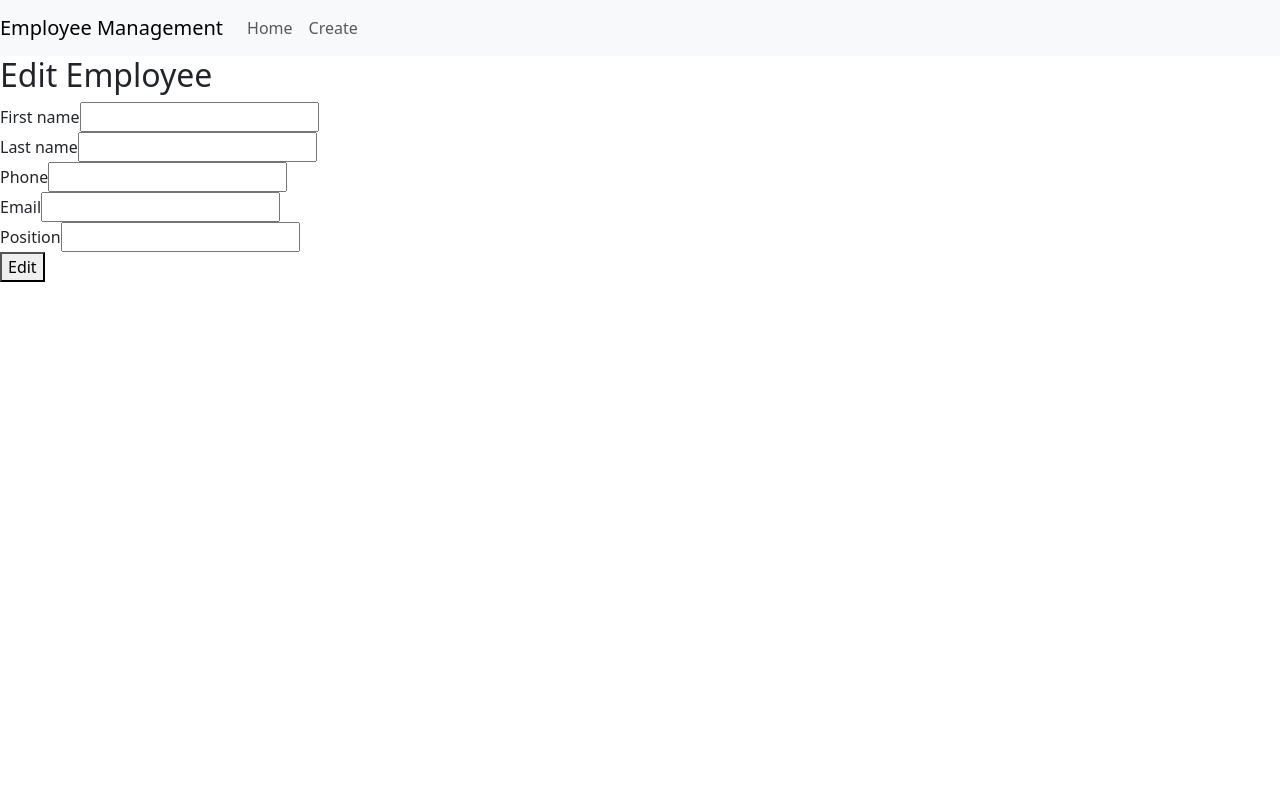
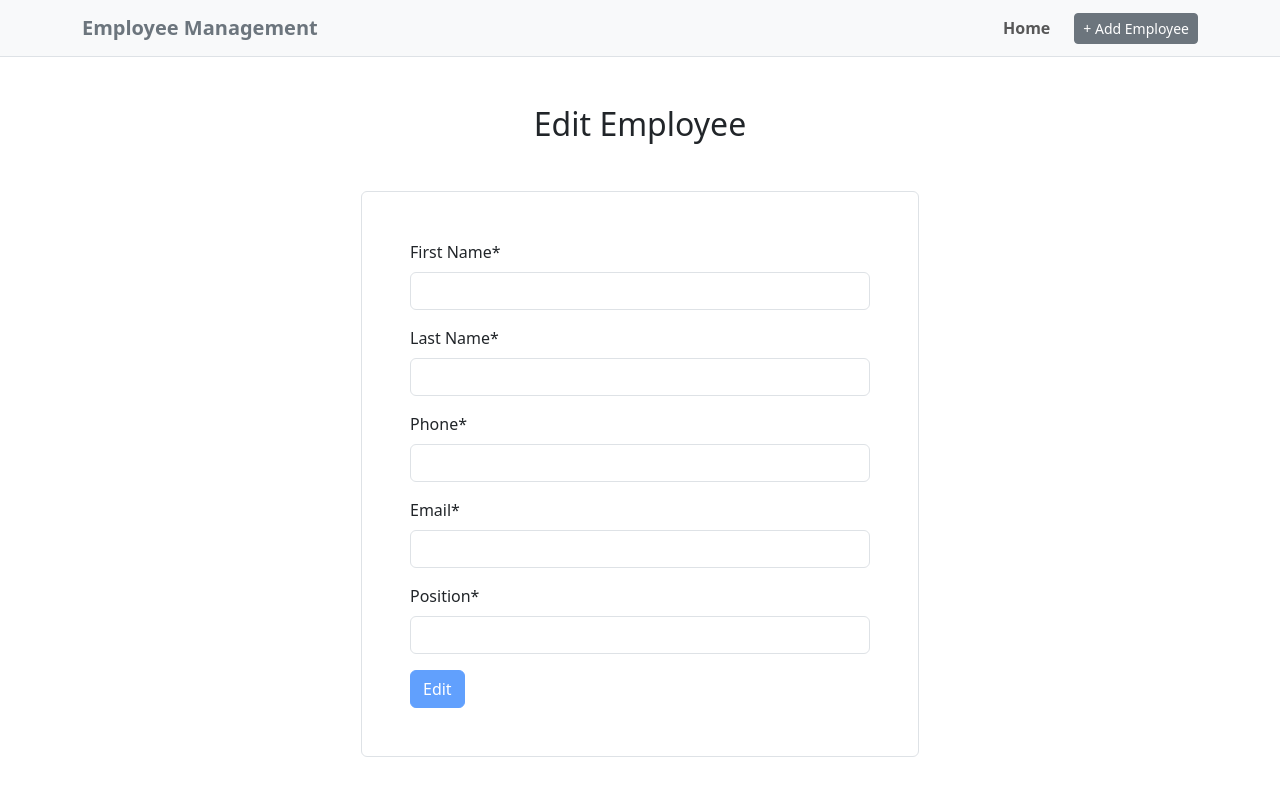
Before and after one commit to Adam2318/EmployeeManagementApp, an Angular app in the folder employee-management-app/: page /edit/1 in a window 1280 px wide. Shown: the top 796 px of the page. Built offline with nearby package versions, Linux system fonts and the light colour scheme; no server answers.

Commit message:
styling the pages

```diff
--- a/employee-management-app/src/app/app.html
+++ b/employee-management-app/src/app/app.html
@@ -1,19 +1,34 @@
-<nav class="navbar navbar-expand-lg navbar-light bg-light">
-    <a class="navbar-brand" href="#">Employee Management</a>
-    <button class="navbar-toggler" type="button" data-toggle="collapse" data-target="#navbarNav"
-        aria-controls="navbarNav" aria-expanded="false" aria-label="Toggle navigation">
+<nav class="navbar navbar-expand-lg navbar-light bg-light border-bottom">
+    <div class="container">
+
+        <a class="navbar-brand fw-semibold text-secondary" routerLink="/">
+            Employee Management
+        </a>
+
+        <button class="navbar-toggler" type="button" data-bs-toggle="collapse" data-bs-target="#navbarNav">
             <span class="navbar-toggler-icon"></span>
         </button>
+
         <div class="collapse navbar-collapse" id="navbarNav">
-        <ul class="navbar-nav">
-            <li class="nav-item active">
-                <a class="nav-link" routerLink="/">Home</a>
+            <ul class="navbar-nav ms-auto align-items-center">
+
+                <li class="nav-item">
+                    <a class="nav-link" routerLink="/" routerLinkActive="fw-bold">
+                        Home
+                    </a>
                 </li>
-            <li class="nav-item">
-                <a class="nav-link" routerLink="/create">Create</a>
+
+                <li class="nav-item ms-3">
+                    <a class="btn btn-secondary btn-sm" routerLink="/create">
+                        + Add Employee
+                    </a>
                 </li>
+
             </ul>
+        </div>
     </div>
 </nav>
 
-<router-outlet />
+<div class="container mt-4">
+    <router-outlet></router-outlet>
+</div>
--- a/employee-management-app/src/app/employee-form/employee-form.html
+++ b/employee-management-app/src/app/employee-form/employee-form.html
@@ -1,32 +1,81 @@
-<h2>{{isEditing? 'Edit' : 'Create'}} Employee</h2>
+<h2 class="text-center my-5">
+    {{ isEditing ? 'Edit' : 'Create' }} Employee
+</h2>
 
-@if (errorMessage)
-{
-<div>
-    {{errorMessage}}
+@if (errorMessage) {
+<div class="text-danger text-center mb-3">
+    {{ errorMessage }}
 </div>
 }
 
+<form (ngSubmit)="onSubmit()" #employeeForm="ngForm" class="border rounded p-5 w-50 mb-5 mx-auto">
 
-<form (ngSubmit)="onSubmit()">
-    <div>
-        <label>First name</label>
-        <input type="text" name="firstName" [(ngModel)]="employee.firstName"/>
-    </div><div>
-        <label>Last name</label>
-        <input type="text" name="lastName" [(ngModel)]="employee.lastName"/>
+    <div class="mb-3">
+        <label class="form-label">First Name*</label>
+        <input required #firstName="ngModel" class="form-control" type="text" name="firstName"
+            [(ngModel)]="employee.firstName" />
+
+        @if (firstName.invalid && (firstName.touched || firstName.dirty)) {
+        <div class="text-danger">
+            First Name is required.
+        </div>
+        }
     </div>
-    <div>
-        <label>Phone</label>
-        <input type="phone" name="phone" [(ngModel)]="employee.phone"/>
+
+    <div class="mb-3">
+        <label class="form-label">Last Name*</label>
+        <input required #lastName="ngModel" class="form-control" type="text" name="lastName"
+            [(ngModel)]="employee.lastName" />
+
+        @if (lastName.invalid && (lastName.touched || lastName.dirty)) {
+        <div class="text-danger">
+            Last Name is required.
+        </div>
+        }
     </div>
-    <div>
-        <label>Email</label>
-        <input type="email" name="email" [(ngModel)]="employee.email"/>
+
+    <div class="mb-3">
+        <label class="form-label">Phone*</label>
+        <input required #phone="ngModel" class="form-control" type="tel" name="phone" [(ngModel)]="employee.phone" />
+
+        @if (phone.invalid && (phone.touched || phone.dirty)) {
+        <div class="text-danger">
+            Phone is required.
+        </div>
+        }
     </div>
-    <div>
-        <label>Position</label>
-        <input type="text" name="position" [(ngModel)]="employee.position"/>
+
+    <div class="mb-3">
+        <label class="form-label">Email*</label>
+        <input required email #email="ngModel" class="form-control" type="email" name="email"
+            [(ngModel)]="employee.email" />
+
+        @if (email.invalid && (email.touched || email.dirty)) {
+        <div class="text-danger">
+            @if (email.errors?.['required']) {
+            Email is required.
+            }
+            @if (email.errors?.['email']) {
+            Email is invalid.
+            }
+        </div>
+        }
     </div>
-    <button type = "submit">{{isEditing? 'Edit' : 'Create'}}</button>
+
+    <div class="mb-3">
+        <label class="form-label">Position*</label>
+        <input required #position="ngModel" class="form-control" type="text" name="position"
+            [(ngModel)]="employee.position" />
+
+        @if (position.invalid && (position.touched || position.dirty)) {
+        <div class="text-danger">
+            Position is required.
+        </div>
+        }
+    </div>
+
+    <button class="btn btn-primary" type="submit" [disabled]="employeeForm.invalid">
+        {{ isEditing ? 'Edit' : 'Create' }}
+    </button>
+
 </form>
--- a/employee-management-app/src/app/employee-table/employee-table.html
+++ b/employee-management-app/src/app/employee-table/employee-table.html
@@ -1,6 +1,12 @@
-<h2>Employees</h2>
+<h2 class="text-center my-5">Employees</h2>
 
-<table>
+<div class="card">
+  <div class="card-header">
+    <p class="fs-5 mb-0">Overview</p>
+  </div>
+
+  <div class="card-body">
+    <table class="table table-hover">
       <thead>
         <tr>
           <th>Id</th>
@@ -9,6 +15,7 @@
           <th>Phone</th>
           <th>Email</th>
           <th>Position</th>
+          <th>Actions</th>
         </tr>
       </thead>
 
@@ -22,10 +29,17 @@
           <td>{{ employee.email }}</td>
           <td>{{ employee.position }}</td>
           <td>
-          <button (click)="deleteEmployee(employee.id)">Delete</button>
-          <button (click)="editEmployee(employee.id)">Edit</button>
+            <button class="btn btn-primary btn-sm m-2" (click)="editEmployee(employee.id)">
+              Edit
+            </button>
+
+            <button class="btn btn-danger btn-sm" (click)="deleteEmployee(employee.id)">
+              Delete
+            </button>
           </td>
         </tr>
         }
       </tbody>
     </table>
+  </div>
+</div>
```
Lines whose indentation alone changed are shown as unchanged.
